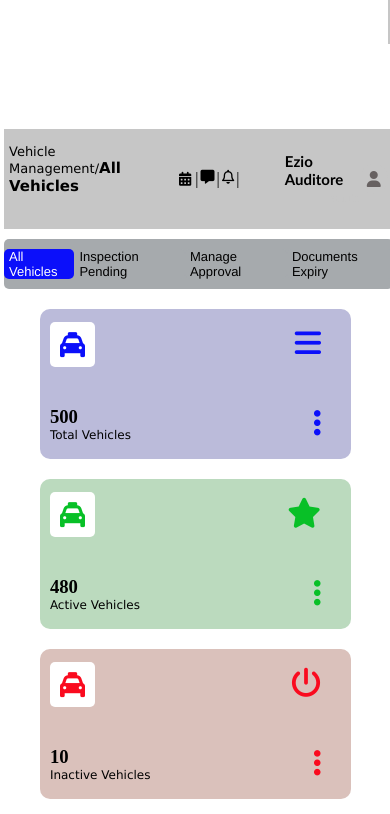
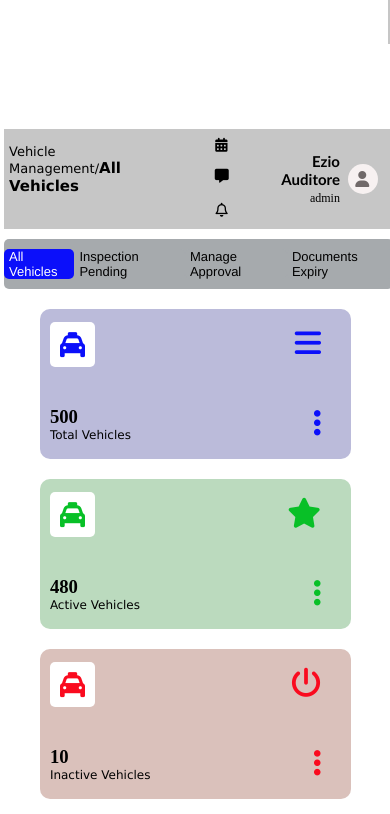
Before and after one commit to SanthanaMagalingam/Web_Page_NMT, a plain HTML site: page Vehicle Management/index.html in a window 390 px wide. Shown: the part 800-1614 px from the top of the page. Drawn offline with Linux system fonts and the light colour scheme.

Commit message:
File Uploaded

```diff
--- a/Vehicle Management/style.css
+++ b/Vehicle Management/style.css
@@ -275,8 +275,8 @@
 
 .sm-sideright{
   display: flex;
-  width: 41.66%;
-  justify-content: space-between;
+  width: 50%;
+  justify-content: right;
   align-items: center;
 }
 
@@ -292,13 +292,18 @@
   align-items: center;
 }
 
+.sm-admin{
+  text-align: right;
+  width: 60%;
+}
+
 .sm-name p{
   font-weight: 600;
   font-family: 'Gill Sans', 'Gill Sans MT', Calibri, 'Trebuchet MS', sans-serif;
 }
 
 .sm-name span{
-  margin-left: 45px;
+  /* margin-left: 50%; */
   font-size: 12px;
   color: #c6c6c6;
 }
@@ -307,7 +312,7 @@
   background-color:  #c6c6c6;
   height: 30px;
   width: 30px;
-border-radius: 50%;
+  border-radius: 50%;
 }
 
 .sm-bgic i{
@@ -316,14 +321,31 @@ border-radius: 50%;
 
 }
 
+#smice{
+  margin-top: 2px;
+  margin-left: 2px;
+  margin-right: 10px;
+}
+
 .sm-icons1{
   display: flex;
-  justify-content: space-around;
-  width: 25%;
+  justify-content: right;
+  width: 60%;
+  margin-right: 3%;
+  align-items: center;
+}
+
+.sm-d-i{
+  display: flex;
+  width: 160%;
+  justify-content: right;
 }
 
 .sm-icons1 i{
   font-size: 14px;
+  margin-left: 10px;
+  margin-right: 10px;
+  margin-top: 2px;
 }
 
 .sm-sidesecond{
@@ -605,13 +627,14 @@ border-radius: 50%;
   display: flex;
   justify-content: space-between;
   height: 20px;
-  width: 70px;
+  width: 85px;
 }
 
 .sm-tbicons1{
   background-color: rgb(226, 226, 241);
   color: blue;
   width: 20px;
+  height: 20px;
   border-radius: 2px;
 }
 
@@ -624,6 +647,7 @@ border-radius: 50%;
   background-color: rgb(236, 216, 199);
   color: rgb(238, 137, 5);
   width: 20px;
+  height: 20px;
   border-radius: 2px;
 }
 
@@ -635,7 +659,9 @@ border-radius: 50%;
 .sm-tbicons3{
   background-color: rgb(236, 204, 204);
   color: rgb(255, 0, 0);
+  padding-left: 2px;
   width: 20px;
+  height: 20px;
   border-radius: 2px;
 }
 
@@ -646,6 +672,14 @@ border-radius: 50%;
 
 .sm-tbic i{
   padding:3px
+}
+
+th{
+  padding: 5px 10px 5px 10px;
+}
+
+td{
+  padding: 5px 10px 5px 10px;
 }
 
 /* colors */
@@ -686,6 +720,12 @@ border-radius: 50%;
   .col-11 {width: 91.66%;}
   .col-12 {width: 100%;}
 
+  @media only screen and (max-width: 1024px) {
+    .sm-dare{
+      display: none;
+    }
+  }
+
   @media only screen and (max-width: 768px) {
     /* For mobile phones: */
     [class*="col-"] {
@@ -706,21 +746,53 @@ border-radius: 50%;
       width: 103%;
       background-color: #c6c6c6;
     }
+    .sm-d-i p{
+      display: none;
+    }
+
+    .sm-d-i i{
+      margin-left: 100px;
+    }
+
+    .sm-d-i{
+      /* background-color: yellow; */
+      width: 20%;
+    }
 
     .sm-sideright{
       width: 66.66%;
       justify-content: space-evenly;
+      align-items: center;
     }
 
     .sm-icons1{
-      width: 25%;
+      margin-left: 20%;
+      width: 40%;
       justify-content: space-evenly;
+      color: transparent;
+    }
+
+    .sm-bgic{
+      background-color: #f7f1f1;
+    }
+
+    .sm-icons1 i{
+      color:black;
     }
 
     .sm-sideleft{
       width: 33.33%;
       margin-left: 10px;
       padding-top: 39px;
+    }
+
+    .sm-name{
+      /* background-color: yellow; */
+      width:45%;
+    }
+
+    .sm-admin span{
+      color: #000;
     }
 
     .sm-sidesecond{
@@ -796,6 +868,7 @@ border-radius: 50%;
     .sm-sideright{
       width: 66.66%;
       justify-content: space-evenly;
+      /* background-color: yellow; */
     }
 
     .sm-sideleft{
@@ -812,9 +885,29 @@ border-radius: 50%;
       font-size: 15px;
     }
 
+    .sm-d-i{
+      width:100% ;
+      /* background-color: yellow; */
+      display: flex;
+      justify-content: center;
+      padding: 0;
+      margin: 0;
+    }
+
     .sm-icons1{
-      width: 25%;
-      justify-content: space-evenly;
+      flex-direction: column;
+      width: 20%;
+      height: 100%;
+      justify-content: center;
+      align-items: center;
+      /* background-color: violet; */
+    }
+
+    #smice{
+      margin: 0;
+      margin-left: 5%;
+      margin-bottom: 15px;
+      margin-top: 15px;
     }
 
     .sm-sidehead{
```
